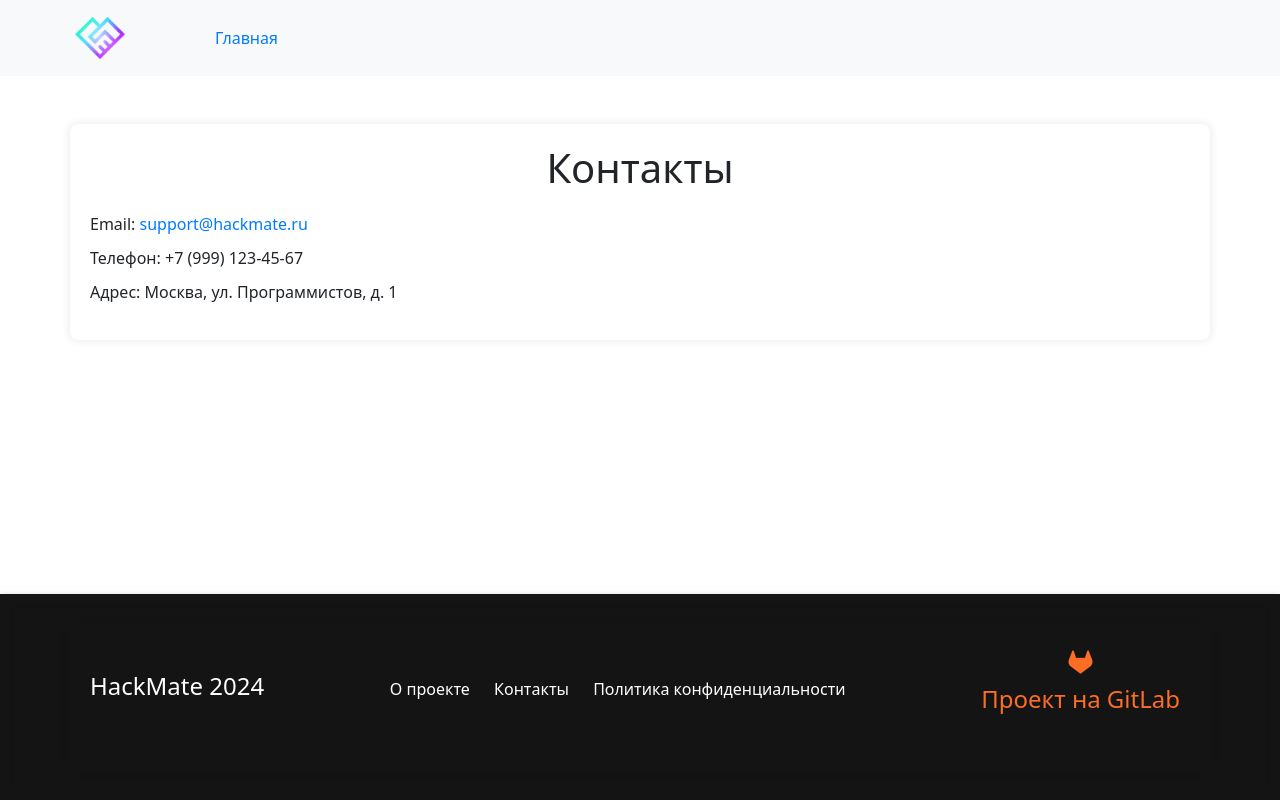
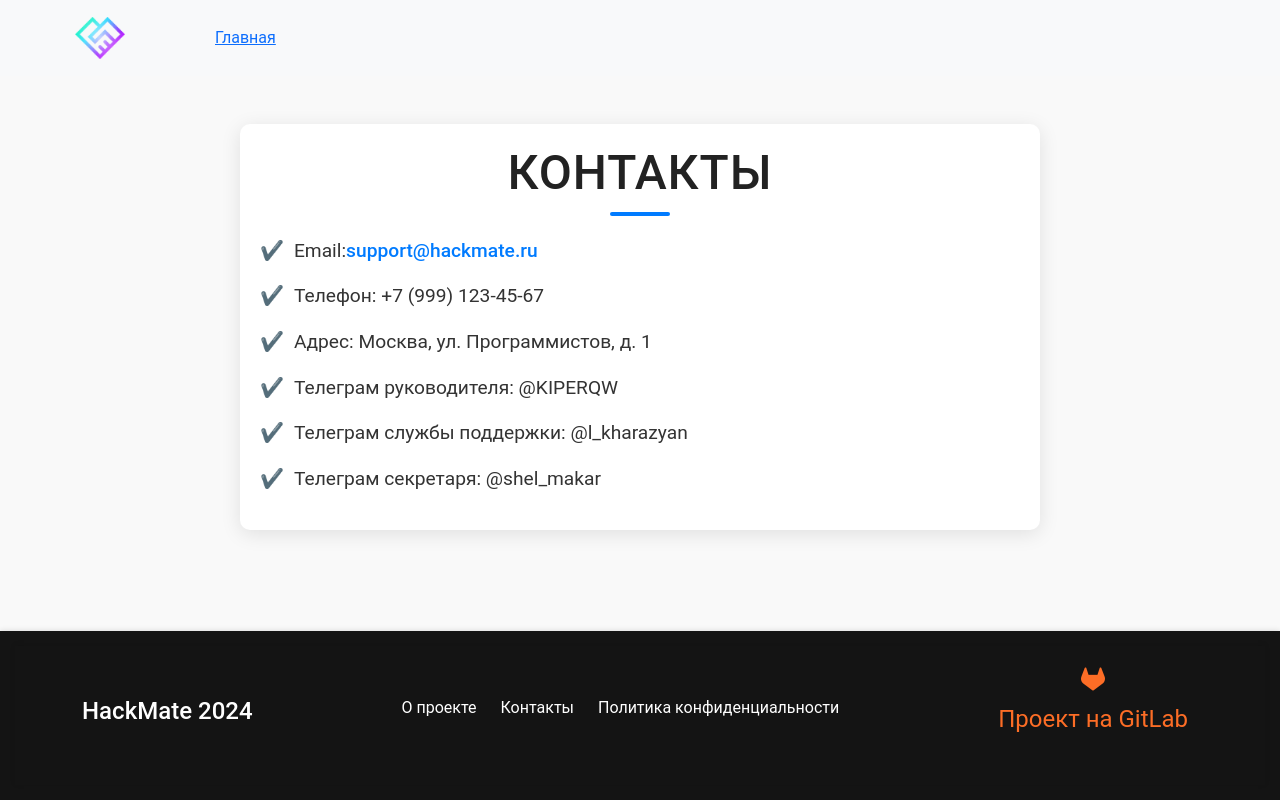
Before and after one commit to kiper-acab/Hackmate, a Django app: page /about/contact/ in a window 1280 px wide. Run offline with Django 4.2, Linux system fonts and the light colour scheme; some libraries are stand-ins or nearby versions.

Commit message:
улучшил стиль страниц

```diff
--- a/hackmate/static_dev/css/pages.css
+++ b/hackmate/static_dev/css/pages.css
@@ -1,32 +1,93 @@
-.container {
-    padding: 20px;
-    box-shadow: 0 0 10px rgba(0, 0, 0, 0.1);
-    border-radius: 8px;
-}
-
-h1 {
-    font-size: 2.5rem;
-    margin-bottom: 20px;
-}
-
-p {
+body {
+    font-family: 'Roboto', sans-serif;
+    background-color: #f9f9f9;
+    color: #333;
+    margin: 0;
+    padding: 0;
     line-height: 1.6;
 }
 
-ul {
+
+.page-content .container {
+    padding: 20px;
+    max-width: 800px;
+    margin: 0 auto;
+    background: #ffffff;
+    box-shadow: 0 4px 20px rgba(0, 0, 0, 0.1);
+    border-radius: 10px;
+    transition: transform 0.3s ease, box-shadow 0.3s ease;
+}
+
+
+.page-content h1 {
+    font-size: 3rem;
+    margin-bottom: 20px;
+    color: #222;
+    text-transform: uppercase;
+    text-align: center;
+    letter-spacing: 1px;
+    position: relative;
+}
+
+.page-content h1::after {
+    content: '';
+    display: block;
+    width: 60px;
+    height: 4px;
+    background: #007bff;
+    margin: 10px auto 0;
+    border-radius: 2px;
+}
+
+
+.page-content p {
+    font-size: 1.1rem;
+    color: #555;
+    margin-bottom: 20px;
+    text-align: justify;
+}
+
+
+.page-content ul {
     list-style: none;
     padding: 0;
+    margin: 0;
 }
 
-ul li {
-    margin-bottom: 10px;
+.page-content ul li {
+    margin-bottom: 15px;
+    font-size: 1.2rem;
+    display: flex;
+    align-items: center;
 }
 
-a {
+.page-content ul li::before {
+    content: '✔️';
     color: #007bff;
-    text-decoration: none;
+    margin-right: 10px;
+    font-size: 1.2rem;
 }
 
-a:hover {
+
+.page-content a {
+    color: #007bff;
+    font-weight: 500;
+    text-decoration: none;
+    transition: color 0.3s ease;
+}
+
+.page-content a:hover {
+    color: #0056b3;
     text-decoration: underline;
 }
+
+
+@media (max-width: 768px) {
+    .page-content h1 {
+        font-size: 2.5rem;
+    }
+
+    .page-content p, .page-content ul li {
+        font-size: 1rem;
+    }
+}
--- a/hackmate/templates/about/about.html
+++ b/hackmate/templates/about/about.html
@@ -6,7 +6,8 @@
 {% endblock %}
 
 {% block content %}
-<section class="container my-5">
+<section class="page-content">
+  <div class="container my-5">
     <h1 class="text-center">О проекте</h1>
     <p>
       HackMate — это платформа для поиска команды и сокомандников для участия в хакатонах.
@@ -16,5 +17,6 @@
     <p>
       Наша цель — объединить людей с общими интересами и способствовать их профессиональному росту.
     </p>
+  </div>
 </section>
 {% endblock %}
--- a/hackmate/templates/about/contact.html
+++ b/hackmate/templates/about/contact.html
@@ -6,12 +6,17 @@
 {% endblock %}
 
 {% block content %}
-<section class="container my-5">
+<section class="page-content">
+  <div class="container my-5">
     <h1 class="text-center">Контакты</h1>
     <ul>
       <li>Email: <a href="mailto:support@hackmate.ru">support@hackmate.ru</a></li>
       <li>Телефон: +7 (999) 123-45-67</li>
       <li>Адрес: Москва, ул. Программистов, д. 1</li>
+      <li>Телеграм руководителя: @KIPERQW</li>
+      <li>Телеграм службы поддержки: @l_kharazyan</li>
+      <li>Телеграм секретаря: @shel_makar</li>
     </ul>
+  </div>
 </section>
 {% endblock %}
```
Lines whose indentation alone changed are shown as unchanged.
